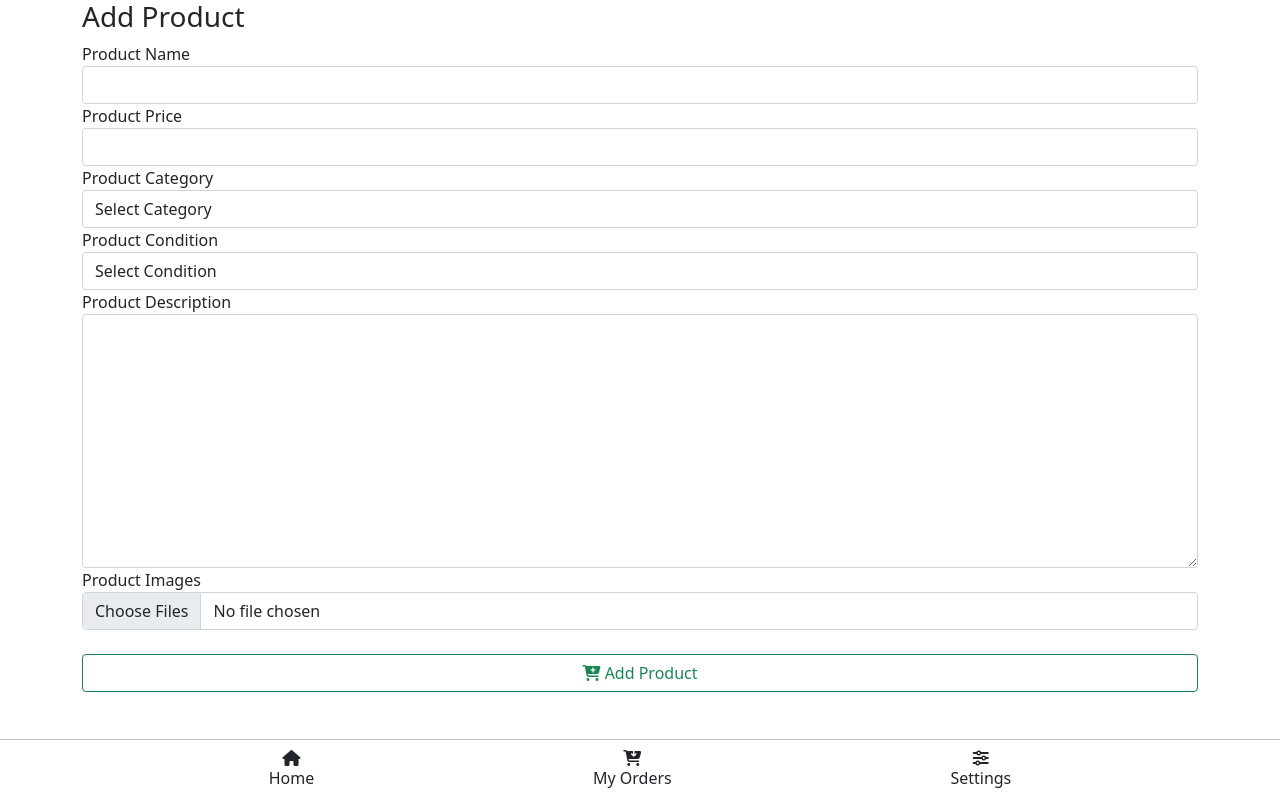
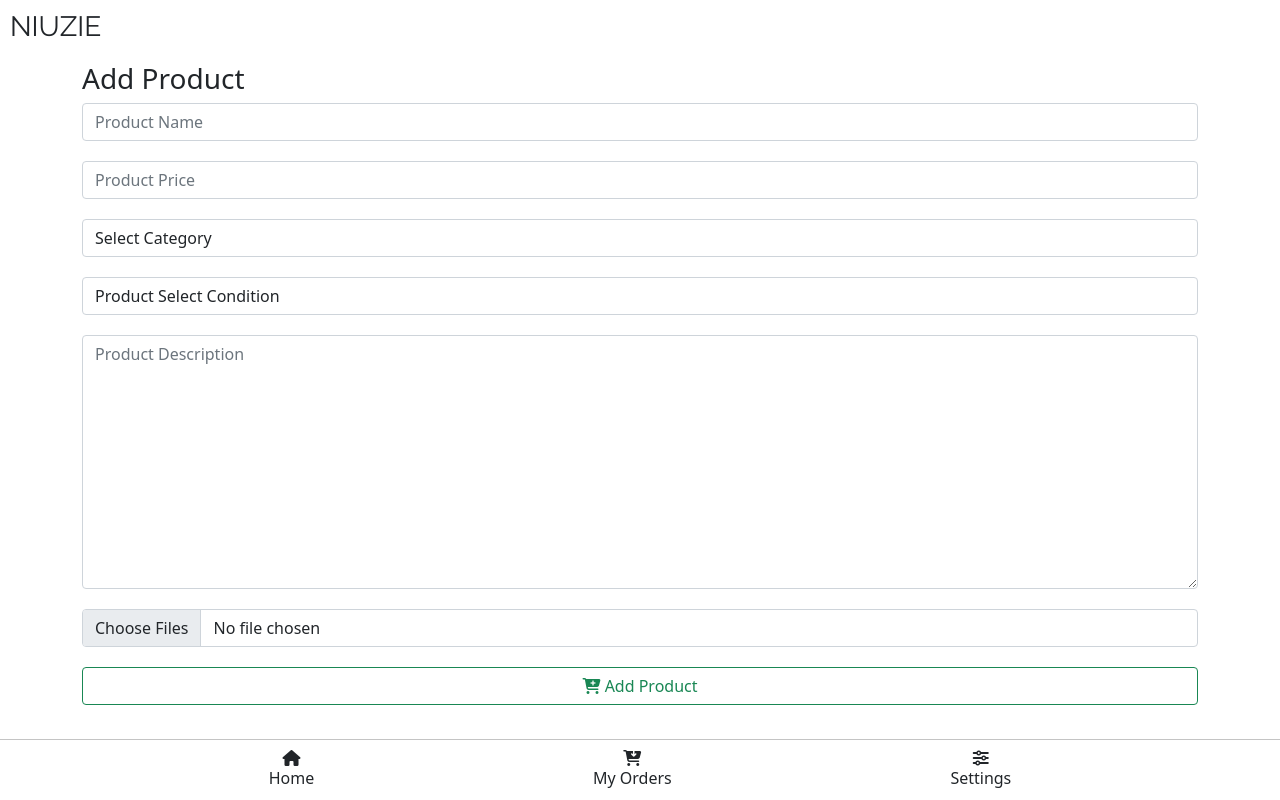
Before and after one commit to JoeEverest/e-commerce, a PHP site: page /sell/add_product.php in a window 1280 px wide. Run offline with PHP 8.4, Linux system fonts and the light colour scheme; the visitor is signed in with stand-in values (Sample User, id 1); some libraries are stand-ins or nearby versions.

Commit message:
nav bar and monor UI tweaks

```diff
--- a/assets/css/index.css
+++ b/assets/css/index.css
@@ -1,3 +1,4 @@
+@import url('https://fonts.googleapis.com/css2?family=Raleway:wght@400;600;700&display=swap');
 .post img {
   max-width: 100%;
 }
--- /dev/null
+++ b/assets/css/nav.css
@@ -0,0 +1,11 @@
+@import url("https://fonts.googleapis.com/css2?family=Raleway:wght@400;600;700&display=swap");
+
+nav * {
+  font-family: "Raleway", sans-serif;
+}
+
+nav {
+  display: flex;
+  justify-content: space-between;
+  padding: 10px;
+}
--- a/index.php
+++ b/index.php
@@ -13,12 +13,16 @@ require("./config/session.php");
     <link href="https://cdn.jsdelivr.net/npm/bootstrap@5.0.1/dist/css/bootstrap.min.css" rel="stylesheet" integrity="sha384-+0n0xVW2eSR5OomGNYDnhzAbDsOXxcvSN1TPprVMTNDbiYZCxYbOOl7+AMvyTG2x" crossorigin="anonymous">
     <script src="https://cdn.jsdelivr.net/npm/bootstrap@5.0.1/dist/js/bootstrap.bundle.min.js" integrity="sha384-gtEjrD/SeCtmISkJkNUaaKMoLD0//ElJ19smozuHV6z3Iehds+3Ulb9Bn9Plx0x4" crossorigin="anonymous"></script>
     <link rel="stylesheet" href="./assets/css/index.css">
+    <link rel="stylesheet" href="./assets/css/nav.css">
     <script src="https://kit.fontawesome.com/f66031190f.js" crossorigin="anonymous"></script>
     <title></title>
 </head>
 
 <body>
     <nav>
+        <div class="brand">
+            <h3>NIUZIE</h3>
+        </div>
         <?php if ($isLoggedIn) { ?>
             <span class="sell"><a href="/sell/"><i class="fas fa-cart-plus"></i></a></span>
         <?php } ?>
--- a/sell/add_product.php
+++ b/sell/add_product.php
@@ -64,15 +64,24 @@ if (isset($_POST['add'])) {
     <link href="https://cdn.jsdelivr.net/npm/bootstrap@5.0.1/dist/css/bootstrap.min.css" rel="stylesheet" integrity="sha384-+0n0xVW2eSR5OomGNYDnhzAbDsOXxcvSN1TPprVMTNDbiYZCxYbOOl7+AMvyTG2x" crossorigin="anonymous">
     <script src="https://cdn.jsdelivr.net/npm/bootstrap@5.0.1/dist/js/bootstrap.bundle.min.js" integrity="sha384-gtEjrD/SeCtmISkJkNUaaKMoLD0//ElJ19smozuHV6z3Iehds+3Ulb9Bn9Plx0x4" crossorigin="anonymous"></script>
     <script src="https://kit.fontawesome.com/f66031190f.js" crossorigin="anonymous"></script>
+    <link rel="stylesheet" href="../assets/css/nav.css">
     <style>
-    .container{
-        margin-bottom: 70px;
-    }
+        .container {
+            margin-bottom: 70px;
+        }
+        .form-group{
+            margin-bottom: 20px;
+        }
     </style>
     <title>Post Product</title>
 </head>
 
 <body>
+    <nav>
+        <div class="brand">
+            <h3>NIUZIE</h3>
+        </div>
+    </nav>
     <div class="container">
         <h3>Add Product</h3>
         <?php
@@ -100,15 +109,12 @@ if (isset($_POST['add'])) {
         } ?>
         <form method="post" enctype="multipart/form-data">
             <div class="form-group">
-                <lable>Product Name</lable>
-                <input required type="text" name="name" class="form-control">
+                <input placeholder="Product Name" required type="text" name="name" class="form-control">
             </div>
             <div class="form-group">
-                <lable>Product Price</lable>
-                <input required type="number" name="price" class="form-control">
+                <input placeholder="Product Price" required type="number" name="price" class="form-control">
             </div>
             <div class="form-group">
-                <lable>Product Category</lable>
                 <select required name="category" class="form-control">
                     <option value="">Select Category</option>
                     <option value="other">Other</option>
@@ -119,22 +125,18 @@ if (isset($_POST['add'])) {
                 </select>
             </div>
             <div class="form-group">
-                <lable>Product Condition</lable>
                 <select name="condition" class="form-control">
-                    <option value="">Select Condition</option>
+                    <option value="">Product Select Condition</option>
                     <option value="true">Used</option>
                     <option value="false">New</option>
                 </select>
             </div>
             <div class="form-group">
-                <lable>Product Description</lable>
-                <textarea name="description" class="form-control" cols="30" rows="10"></textarea>
+                <textarea placeholder="Product Description" ea name="description" class="form-control" cols="30" rows="10"></textarea>
             </div>
             <div class="form-group">
-                <lable>Product Images</lable>
                 <input required type="file" name="images[]" multiple accept=".jpg, .png, .jpeg" class="form-control">
             </div>
-            <br>
             <button type="submit" name="add" class="form-control btn btn-outline-success"><i class="fa fa-cart-plus"></i> Add Product</button>
         </form>
     </div>
```
Also changed, not shown: my_orders.php (+9 -3 lines), profile.php (+9 -3 lines), sell/index.php (+6 -5 lines), sell/orders.php (+10 -4 lines), settings.php (+6 -1 lines).
